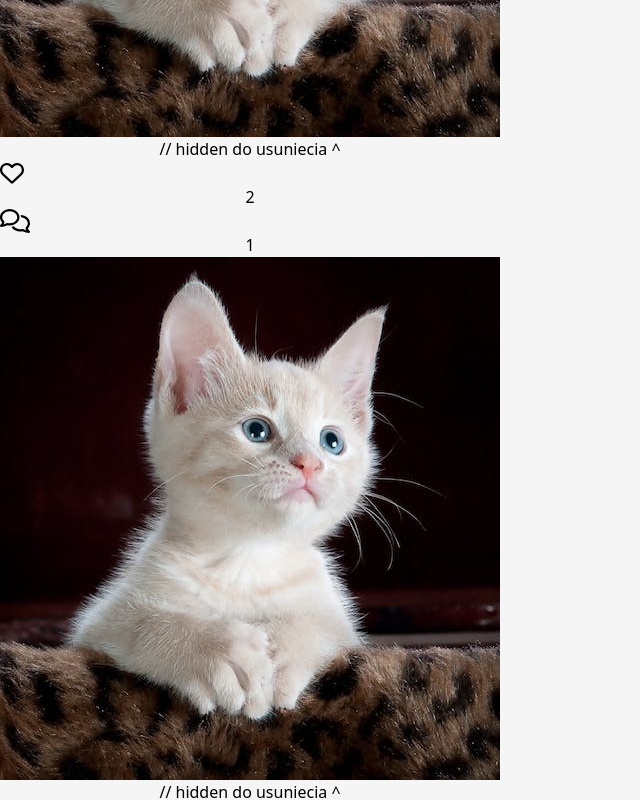
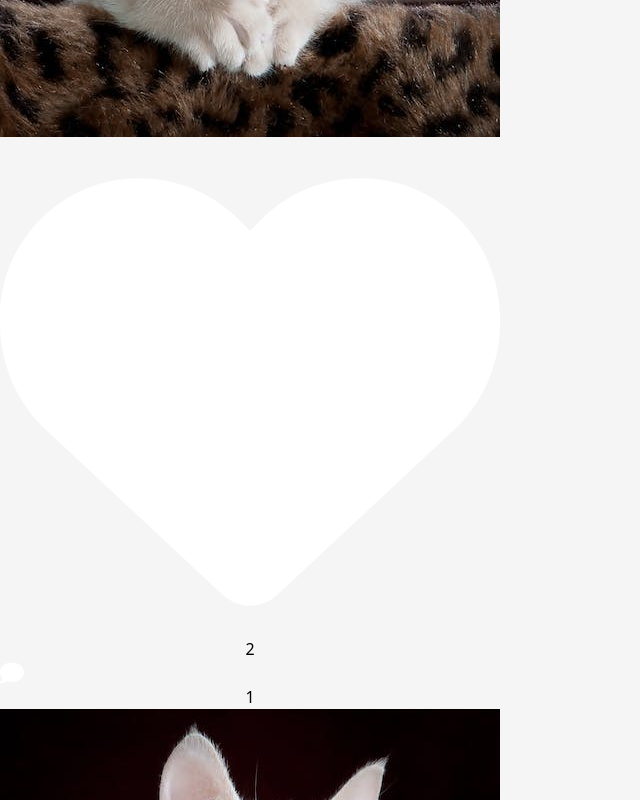
Before and after one commit to kappyllo/ig_clone, a React (Vite) app in the folder frontend/acustic_ig/: page /profile in a window 1280 px wide. Shown: the part 1960-2760 px from the top of the page, without its empty margins (0-640 px from the left). Built offline with nearby package versions, Linux system fonts and the light colour scheme.

Commit message:
Upgrading profile photo element.

```diff
--- a/frontend/acustic_ig/src/UI/ProfilePhotoElement.tsx
+++ b/frontend/acustic_ig/src/UI/ProfilePhotoElement.tsx
@@ -6,14 +6,13 @@ interface Props {
 
 export default function ProfilePhotoElement({ image, likes, comments }: Props) {
   return (
-    <div>
+    <div className="group">
       <img className="w-56 hover:brightness-75" src={image} alt="" />
-      <div className="relative z-0 hidden">
-        // hidden do usuniecia ^
-        <div className="absolute top-20 z-20">
-          <img src="like.svg" alt="" />
+      <div className="relative z-0 justify-center hidden group-hover:flex">
+        <div className="absolute z-20 bottom-16">
+          <img src="likes-profile.svg" alt="" />
           <p>{likes}</p>
-          <img src="comments.svg" alt="" />
+          <img src="comments-profile.svg" alt="" />
           <p>{comments} </p>
         </div>
       </div>
```
Also changed, not shown: frontend/acustic_ig/public/comments-profile.svg (added), frontend/acustic_ig/public/likes-profile.svg (added).
